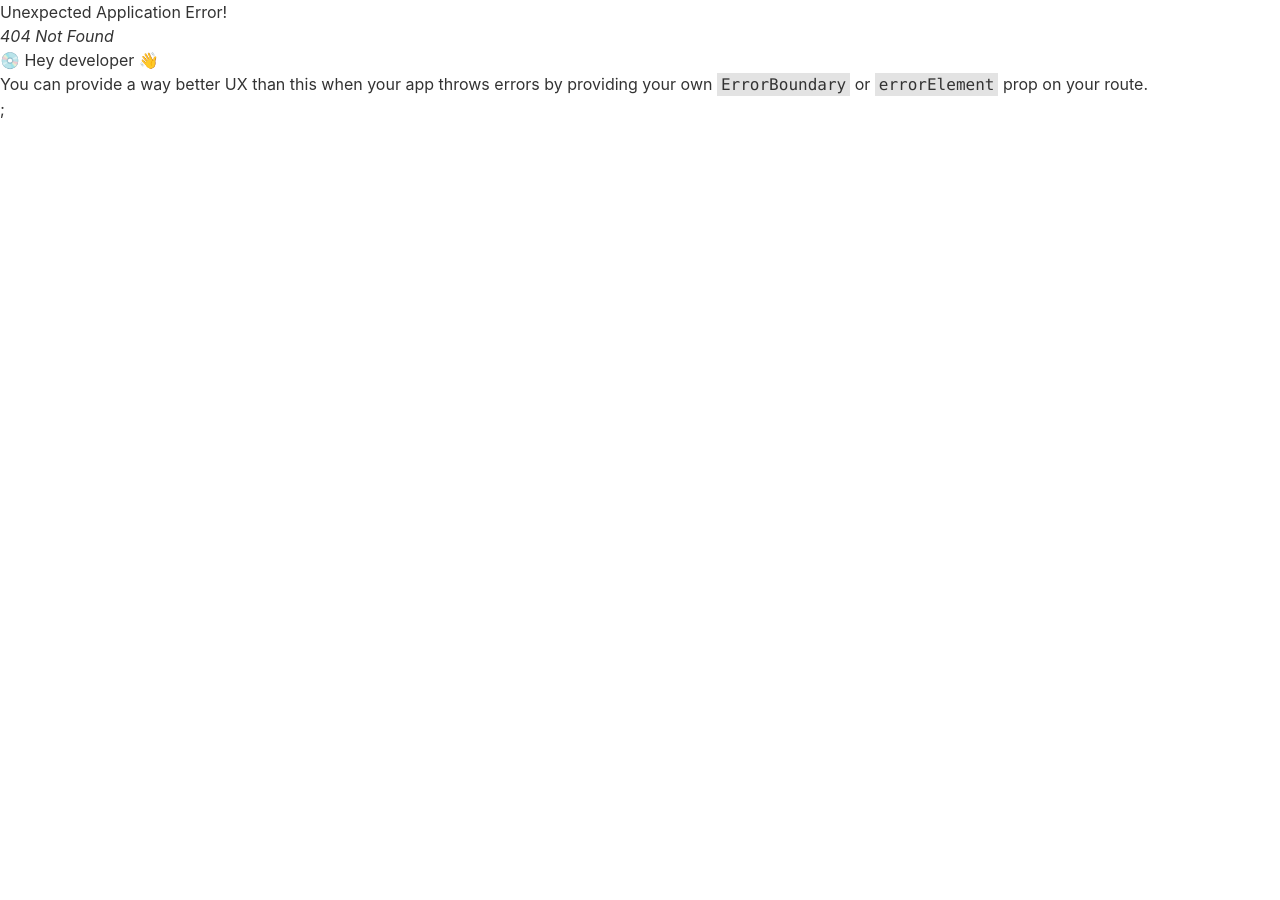
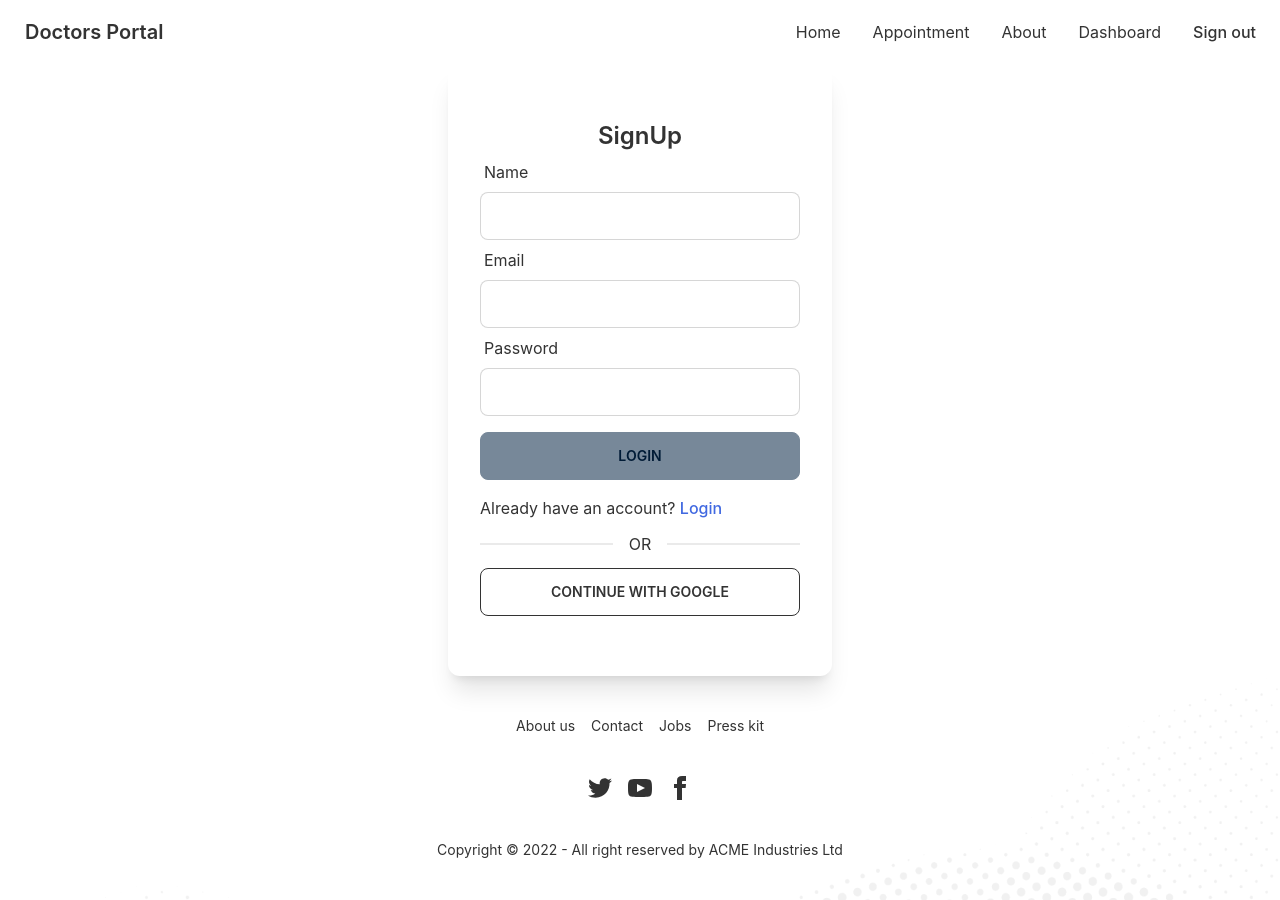
Before and after one commit to Noman02/doctors-portal-client, a React (Create React App) app: page /signup in a window 1280 px wide. Before the commit this address had no page. Before the commit the page ends 800 px from the top, so only its background shows below. Built offline with nearby package versions, Linux system fonts and the light colour scheme; no server answers; sample sign-in values are in the browser's storage.

Commit message:
authentication half complte

```diff
--- a/package.json
+++ b/package.json
@@ -8,10 +8,12 @@
     "@testing-library/user-event": "^13.5.0",
     "daisyui": "^2.39.1",
     "date-fns": "^2.29.3",
+    "firebase": "^9.14.0",
     "react": "^18.2.0",
     "react-day-picker": "^8.3.6",
     "react-dom": "^18.2.0",
     "react-hook-form": "^7.39.3",
+    "react-hot-toast": "^2.4.0",
     "react-router-dom": "^6.4.3",
     "react-scripts": "5.0.1",
     "web-vitals": "^2.1.4"
--- a/src/App.js
+++ b/src/App.js
@@ -1,11 +1,14 @@
 import { RouterProvider } from "react-router-dom";
 import "./App.css";
 import { router } from "./Routes/Routes";
+import Toaster from "react-hot-toast";
 
 function App() {
   return (
     <div className="max-w-7xl mx-auto">
-      <RouterProvider router={router}></RouterProvider>;
+      <RouterProvider router={router}>
+        <Toaster></Toaster>
+      </RouterProvider>
     </div>
   );
 }
--- /dev/null
+++ b/src/Routes/PrivateRoute.js
@@ -0,0 +1,17 @@
+import React, { useContext } from "react";
+import { Navigate, useLocation } from "react-router-dom";
+import { authContext } from "../contexts/AuthProvider";
+
+const PrivateRoute = ({ children }) => {
+  const { user, loading } = useContext(authContext);
+  const location = useLocation();
+  if (loading) {
+    return <progress className="progress w-56"></progress>;
+  }
+  if (user) {
+    return children;
+  }
+  return <Navigate to="/login" state={{ from: location }} replace></Navigate>;
+};
+
+export default PrivateRoute;
--- /dev/null
+++ b/src/contexts/AuthProvider.js
@@ -0,0 +1,63 @@
+import React, { createContext, useEffect, useState } from "react";
+import app from "../firebase/firebase.config";
+import {
+  getAuth,
+  createUserWithEmailAndPassword,
+  signInWithEmailAndPassword,
+  onAuthStateChanged,
+  signOut,
+  updateProfile,
+} from "firebase/auth";
+
+export const authContext = createContext();
+const auth = getAuth(app);
+
+const AuthProvider = ({ children }) => {
+  const [user, setUser] = useState(null);
+  const [loading, setLoading] = useState(true);
+  //create user with e p
+  const createUser = (email, password) => {
+    setLoading(true);
+    return createUserWithEmailAndPassword(auth, email, password);
+  };
+
+  //signIn with e p
+  const signIn = (email, password) => {
+    setLoading(true);
+    return signInWithEmailAndPassword(auth, email, password);
+  };
+
+  //updateuser
+  const updateUser = (profile) => {
+    return updateProfile(user, profile);
+  };
+
+  //manage users
+  useEffect(() => {
+    const unsubscribe = onAuthStateChanged(auth, (currentUser) => {
+      setUser(currentUser);
+      setLoading(false);
+    });
+    return () => unsubscribe();
+  }, []);
+
+  //logOut
+  const logOut = () => {
+    setLoading(true);
+    return signOut(auth);
+  };
+
+  const authInfo = {
+    createUser,
+    signIn,
+    user,
+    logOut,
+    updateUser,
+    loading,
+  };
+  return (
+    <authContext.Provider value={authInfo}>{children}</authContext.Provider>
+  );
+};
+
+export default AuthProvider;
--- a/src/index.js
+++ b/src/index.js
@@ -4,11 +4,14 @@ import "./index.css";
 import App from "./App";
 import reportWebVitals from "./reportWebVitals";
 import "react-day-picker/dist/style.css";
+import AuthProvider from "./contexts/AuthProvider";
 
 const root = ReactDOM.createRoot(document.getElementById("root"));
 root.render(
   <React.StrictMode>
-    <App />
+    <AuthProvider>
+      <App />
+    </AuthProvider>
   </React.StrictMode>
 );
 
--- /dev/null
+++ b/src/pages/Dashboard/Dashboard/Dashboard.js
@@ -0,0 +1,11 @@
+import React from "react";
+
+const Dashboard = () => {
+  return (
+    <div>
+      <h2>I am from Dashboard</h2>
+    </div>
+  );
+};
+
+export default Dashboard;
--- a/src/pages/Login/Login.js
+++ b/src/pages/Login/Login.js
@@ -1,33 +1,72 @@
-import React, { useState } from "react";
+import React, { useContext, useState } from "react";
 import { useForm } from "react-hook-form";
-import { Link } from "react-router-dom";
+import { Link, useLocation, useNavigate } from "react-router-dom";
+import { authContext } from "../../contexts/AuthProvider";
+import toast from "react-hot-toast";
 
 const Login = () => {
-  const { register, handleSubmit } = useForm();
-  const { data, setData } = useState("");
+  const {
+    register,
+    formState: { errors },
+    handleSubmit,
+  } = useForm();
+  const { signIn } = useContext(authContext);
+  const [loginError, setLoginError] = useState("");
+  const navigate = useNavigate();
+  const location = useLocation();
+
+  const from = location.state?.from?.pathname || "/";
+
+  const handleLogin = (data) => {
+    setLoginError("");
+    console.log(data);
+    const email = data.email;
+    const password = data.password;
+
+    signIn(email, password)
+      .then((result) => {
+        const user = result.user;
+        toast.success("Successfully logged in");
+        console.log(user);
+        navigate(from, { replace: true });
+      })
+      .catch((error) => {
+        console.error(error.message);
+        setLoginError(error.message);
+      });
+  };
   return (
     <div className="flex justify-center">
-      <div className=" h-[480px] w-96 shadow-xl rounded-xl p-8">
+      <div className="w-96 shadow-xl rounded-xl p-8">
         <h3 className="text-2xl font-semibold text-center mt-6">Login</h3>
-        <form
-          className="text-center"
-          onSubmit={handleSubmit((data) => setData(JSON.stringify(data)))}
-        >
+        <form className="text-center" onSubmit={handleSubmit(handleLogin)}>
           <div>
             <label className="label">Email</label>
             <input
-              {...register("firstName")}
+              {...register("email", { required: "Email address is required!" })}
               type="email"
               className="input input-bordered w-full"
             />
+            {errors.email && (
+              <p className="text-red-600">{errors.email?.message}</p>
+            )}
           </div>
           <div>
             <label className="label">Password</label>
             <input
-              {...register("firstName")}
+              {...register("password", {
+                required: "Invalid password!!",
+                minLength: {
+                  value: 6,
+                  message: "Password must be 6 characters or longer",
+                },
+              })}
               type="password"
               className="input input-bordered w-full"
             />
+            {errors.password && (
+              <p className="text-red-600">{errors.password?.message}</p>
+            )}
             <label className="label">Forget Password?</label>
           </div>
           <input
@@ -35,8 +74,11 @@ const Login = () => {
             value="Login"
             className="btn btn-accent lg:w-full"
           />
+          <div>
+            {loginError && <p className="text-red-600">{loginError}</p>}
+          </div>
         </form>
-        <p>
+        <p className="my-4">
           New to doctors portal?{" "}
           <Link className="text-primary font-medium" to="/signup">
             Create new account
--- /dev/null
+++ b/src/pages/Login/SignUp.js
@@ -0,0 +1,118 @@
+import React, { useContext, useState } from "react";
+import { useForm } from "react-hook-form";
+import { Link } from "react-router-dom";
+import { authContext } from "../../contexts/AuthProvider";
+import toast from "react-hot-toast";
+
+const SignUp = () => {
+  const { createUser, updateUser } = useContext(authContext);
+  const [signUpError, setSignUpError] = useState("");
+  const {
+    register,
+    formState: { errors },
+    handleSubmit,
+  } = useForm();
+
+  const handleSignup = (data) => {
+    setSignUpError("");
+    const name = data.name;
+    const email = data.email;
+    const password = data.password;
+    console.log(email, password);
+
+    //create user
+    createUser(email, password)
+      .then((result) => {
+        const user = result.user;
+        toast.success("Successfully SignIn up");
+        console.log(user);
+        updateUserProfile(name);
+      })
+      .catch((error) => {
+        console.error(error);
+        setSignUpError(error.message);
+      });
+  };
+
+  const updateUserProfile = (name) => {
+    const profile = {
+      displayName: name,
+    };
+    updateUser(profile);
+  };
+
+  return (
+    <div className="flex justify-center">
+      <div className="w-96 shadow-xl rounded-xl p-8">
+        <h3 className="text-2xl font-semibold text-center mt-6">SignUp</h3>
+        <form onSubmit={handleSubmit(handleSignup)} className="text-center">
+          <div>
+            <label className="label">Name</label>
+            <input
+              type="text"
+              {...register("name", {
+                required: "name is required!",
+              })}
+              className="input input-bordered w-full"
+            />
+            {errors?.name && (
+              <p className="text-red-600">{errors?.name.message}</p>
+            )}
+          </div>
+          <div>
+            <label className="label">Email</label>
+            <input
+              type="email"
+              {...register("email", {
+                required: "Please set valid email!",
+              })}
+              className="input input-bordered w-full"
+            />
+            {errors?.email && (
+              <p className="text-red-600">{errors?.email.message}</p>
+            )}
+          </div>
+          <div>
+            <label className="label">Password</label>
+            <input
+              type="password"
+              {...register("password", {
+                required: "Password is required",
+                minLength: {
+                  value: 6,
+                  message: "Password must be 6 characters or longer ",
+                },
+                pattern: {
+                  value: /(?=.*[A-Z])(?=.*[!@#$&*])(?=.*[0-9])(?=.*[a-z])/,
+                  message: "password must be strong!",
+                },
+              })}
+              className="input input-bordered w-full"
+            />
+            {errors?.password && (
+              <p className="text-red-600">{errors?.password.message}</p>
+            )}
+          </div>
+          <input
+            type="submit"
+            value="Login"
+            className="btn btn-accent lg:w-full mt-4"
+          />
+          {signUpError && <p className="text-red-600">{signUpError}</p>}
+        </form>
+        <p className="my-4">
+          Already have an account?{" "}
+          <Link className="text-primary font-medium" to="/login">
+            Login
+          </Link>{" "}
+        </p>
+        <div className="divider">OR</div>
+        <button className="btn btn-outline w-full mb-7">
+          CONTINUE WITH GOOGLE
+        </button>
+      </div>
+    </div>
+  );
+};
+
+export default SignUp;
--- a/src/pages/Shared/Navbar/Navbar.js
+++ b/src/pages/Shared/Navbar/Navbar.js
@@ -1,7 +1,14 @@
-import React from "react";
+import React, { useContext } from "react";
 import { Link } from "react-router-dom";
+import { authContext } from "../../../contexts/AuthProvider";
 
 const Navbar = () => {
+  const { user, logOut } = useContext(authContext);
+  const handleLogOut = () => {
+    logOut()
+      .then(() => {})
+      .catch(() => {});
+  };
   const menuItems = (
     <React.Fragment>
       <li>
@@ -13,13 +20,28 @@ const Navbar = () => {
       <li>
         <Link to="/about">About</Link>
       </li>
-      <li>
-        <Link to="/reviews">Reviews</Link>
-      </li>
 
-      <li>
-        <Link to="/login">Login</Link>
-      </li>
+      {user?.uid ? (
+        <>
+          <li>
+            <Link to="/dashboard">Dashboard</Link>
+          </li>
+          <li>
+            <button onClick={handleLogOut} className="font-medium">
+              Sign out
+            </button>
+          </li>
+        </>
+      ) : (
+        <>
+          <li>
+            <Link to="/login">Login</Link>
+          </li>
+          <li>
+            <Link to="/signup">SignUp</Link>
+          </li>
+        </>
+      )}
     </React.Fragment>
   );
 
```
Also changed, not shown: src/Routes/Routes.js (+15 -0 lines), src/firebase/firebase.config.js (added, +18 -0 lines), 1 other file (tests, documents, lock files or other folders).
